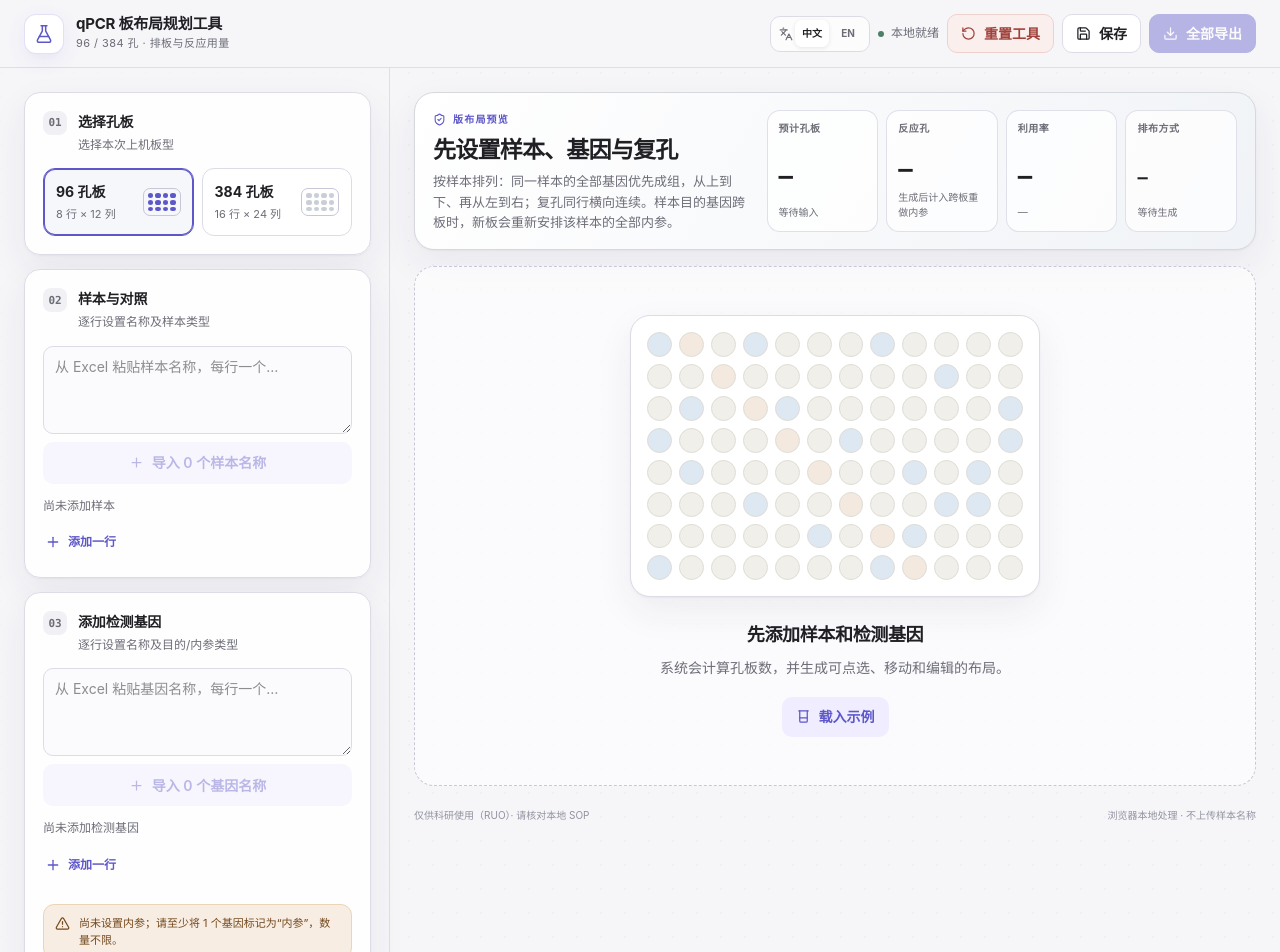
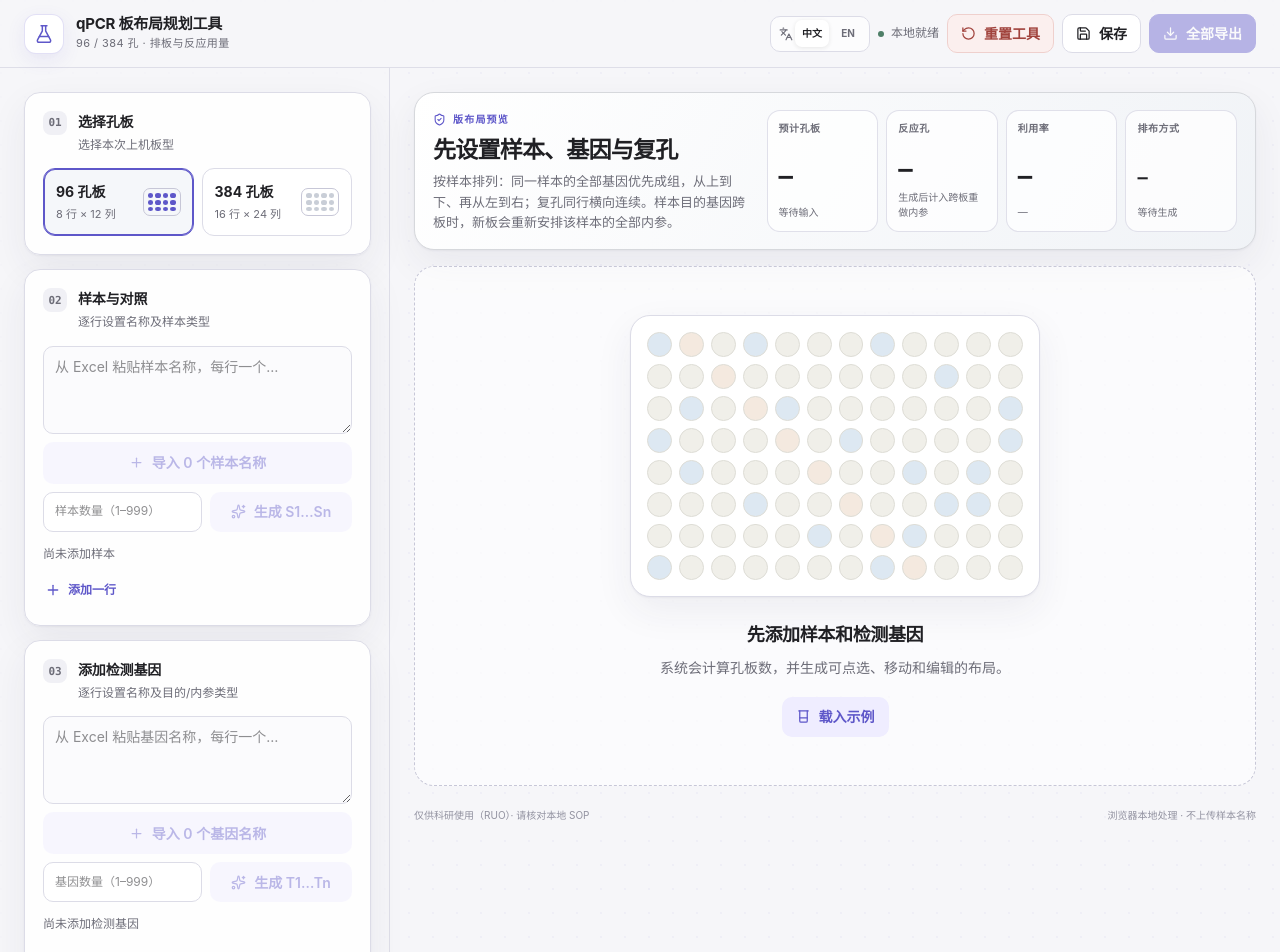
Before and after one commit to annayzhu/qPCR_Plate_Layout_Planner, a Next.js app: page / in a window 1280 px wide. Shown: the top 952 px of the page. Built offline with nearby package versions, Linux system fonts and the light colour scheme.

Commit message:
Add quick numbered sample and assay input

```diff
--- a/app/QpcrPlanner.tsx
+++ b/app/QpcrPlanner.tsx
@@ -46,6 +46,11 @@ import {
   type ReactionSystemInput,
 } from "@/lib/reactionCalculator";
 import {
+  generateNumberedEntries,
+  MAX_QUICK_ENTRY_COUNT,
+  parseQuickEntryCount,
+} from "@/lib/quickEntries";
+import {
   assignSelectedWells,
   rectangularWellIds,
   translateSelectedWells,
@@ -394,6 +399,8 @@ export function QpcrPlanner() {
   const [geneDraftOpen, setGeneDraftOpen] = useState(false);
   const [samplePaste, setSamplePaste] = useState("");
   const [genePaste, setGenePaste] = useState("");
+  const [sampleQuickCount, setSampleQuickCount] = useState("");
+  const [geneQuickCount, setGeneQuickCount] = useState("");
   const [layout, setLayout] = useState<PlanResult | null>(null);
   const [automaticLayout, setAutomaticLayout] = useState<PlanResult | null>(
     null,
@@ -444,6 +451,14 @@ export function QpcrPlanner() {
   const genePasteNames = useMemo(
     () => parseExcelNames(genePaste),
     [genePaste],
+  );
+  const parsedSampleQuickCount = useMemo(
+    () => parseQuickEntryCount(sampleQuickCount),
+    [sampleQuickCount],
+  );
+  const parsedGeneQuickCount = useMemo(
+    () => parseQuickEntryCount(geneQuickCount),
+    [geneQuickCount],
   );
   const blankSampleNames = useMemo(
     () =>
@@ -955,6 +970,20 @@ export function QpcrPlanner() {
     }
   }
 
+  function submitQuickSamples(event: FormEvent) {
+    event.preventDefault();
+    if (parsedSampleQuickCount === null) return;
+    addSamples(generateNumberedEntries("S", parsedSampleQuickCount));
+    setSampleQuickCount("");
+  }
+
+  function submitQuickGenes(event: FormEvent) {
+    event.preventDefault();
+    if (parsedGeneQuickCount === null) return;
+    addGenes(generateNumberedEntries("T", parsedGeneQuickCount));
+    setGeneQuickCount("");
+  }
+
   function loadExample() {
     const exampleSamples: SampleEntry[] = Array.from(
       { length: 8 },
@@ -1199,6 +1228,8 @@ export function QpcrPlanner() {
     setGeneDraftOpen(false);
     setSamplePaste("");
     setGenePaste("");
+    setSampleQuickCount("");
+    setGeneQuickCount("");
     setLayout(null);
     setAutomaticLayout(null);
     setLayoutSignature("");
@@ -1851,6 +1882,7 @@ export function QpcrPlanner() {
                     setSampleInput("");
                     setSampleInputKind("sample");
                     setSampleDraftOpen(false);
+                    setSampleQuickCount("");
                     markChanged();
                   }}
                 >
@@ -1887,6 +1919,33 @@ export function QpcrPlanner() {
                     }`,
                   )}
                 </button>
+                <form className="quick-fill-row" onSubmit={submitQuickSamples}>
+                  <input
+                    className="quick-fill-input"
+                    type="number"
+                    min={1}
+                    max={MAX_QUICK_ENTRY_COUNT}
+                    step={1}
+                    inputMode="numeric"
+                    value={sampleQuickCount}
+                    onChange={(event) => setSampleQuickCount(event.target.value)}
+                    placeholder={tr("样本数量（1–999）", "Sample count (1–999)")}
+                    aria-label={tr("快速输入样本数量", "Quick sample count")}
+                  />
+                  <button
+                    className="button button-soft quick-fill-button"
+                    type="submit"
+                    disabled={parsedSampleQuickCount === null}
+                  >
+                    <Sparkles size={15} />
+                    {parsedSampleQuickCount === null
+                      ? tr("生成 S1…Sn", "Generate S1…Sn")
+                      : tr(
+                          `生成 S1–S${parsedSampleQuickCount}`,
+                          `Generate S1–S${parsedSampleQuickCount}`,
+                        )}
+                  </button>
+                </form>
               </div>
               {samples.length > 0 && (
                 <div
@@ -2084,6 +2143,7 @@ export function QpcrPlanner() {
                     setGeneInput("");
                     setGeneInputRole("target");
                     setGeneDraftOpen(false);
+                    setGeneQuickCount("");
                     markChanged();
                   }}
                 >
@@ -2120,6 +2180,33 @@ export function QpcrPlanner() {
                     }`,
                   )}
                 </button>
+                <form className="quick-fill-row" onSubmit={submitQuickGenes}>
+                  <input
+                    className="quick-fill-input"
+                    type="number"
+                    min={1}
+                    max={MAX_QUICK_ENTRY_COUNT}
+                    step={1}
+                    inputMode="numeric"
+                    value={geneQuickCount}
+                    onChange={(event) => setGeneQuickCount(event.target.value)}
+                    placeholder={tr("基因数量（1–999）", "Assay count (1–999)")}
+                    aria-label={tr("快速输入基因数量", "Quick assay count")}
+                  />
+                  <button
+                    className="button button-soft quick-fill-button"
+                    type="submit"
+                    disabled={parsedGeneQuickCount === null}
+                  >
+                    <Sparkles size={15} />
+                    {parsedGeneQuickCount === null
+                      ? tr("生成 T1…Tn", "Generate T1…Tn")
+                      : tr(
+                          `生成 T1–T${parsedGeneQuickCount}`,
+                          `Generate T1–T${parsedGeneQuickCount}`,
+                        )}
+                  </button>
+                </form>
               </div>
               {genes.length > 0 && (
                 <div
--- a/app/globals.css
+++ b/app/globals.css
@@ -602,6 +602,44 @@ select:focus-visible,
   justify-content: center;
 }
 
+.quick-fill-row {
+  display: grid;
+  align-items: center;
+  gap: 8px;
+  grid-template-columns: minmax(0, 1fr) auto;
+}
+
+.quick-fill-input {
+  width: 100%;
+  min-width: 0;
+  min-height: 40px;
+  padding: 8px 11px;
+  border: 1px solid var(--border);
+  border-radius: var(--radius-control);
+  background: var(--surface);
+  color: var(--ink);
+  font-size: 12px;
+  transition:
+    border-color 150ms ease,
+    box-shadow 150ms ease;
+}
+
+.quick-fill-input:hover {
+  border-color: var(--border-strong);
+}
+
+.quick-fill-input:focus {
+  border-color: var(--focus);
+  box-shadow: 0 0 0 3px rgba(23, 107, 117, 0.1);
+  outline: 0;
+}
+
+.quick-fill-button {
+  min-width: 142px;
+  min-height: 40px;
+  white-space: nowrap;
+}
+
 .sample-name-input {
   width: 100%;
   min-width: 0;
@@ -2427,6 +2465,11 @@ select:focus-visible,
     justify-content: flex-end;
   }
 
+  .quick-fill-button {
+    min-width: 124px;
+    padding-inline: 10px;
+  }
+
   .hero-title {
     font-size: 23px;
   }
--- /dev/null
+++ b/lib/quickEntries.ts
@@ -0,0 +1,30 @@
+export const MAX_QUICK_ENTRY_COUNT = 999;
+
+export function parseQuickEntryCount(value: string) {
+  const normalized = value.trim();
+  if (!/^\d+$/.test(normalized)) return null;
+
+  const count = Number(normalized);
+  if (
+    !Number.isSafeInteger(count) ||
+    count < 1 ||
+    count > MAX_QUICK_ENTRY_COUNT
+  ) {
+    return null;
+  }
+
+  return count;
+}
+
+export function generateNumberedEntries(prefix: string, count: number) {
+  if (
+    !prefix ||
+    !Number.isSafeInteger(count) ||
+    count < 1 ||
+    count > MAX_QUICK_ENTRY_COUNT
+  ) {
+    return [];
+  }
+
+  return Array.from({ length: count }, (_, index) => `${prefix}${index + 1}`);
+}
```
Also changed, not shown: 2 other files (tests, documents, lock files or other folders).
